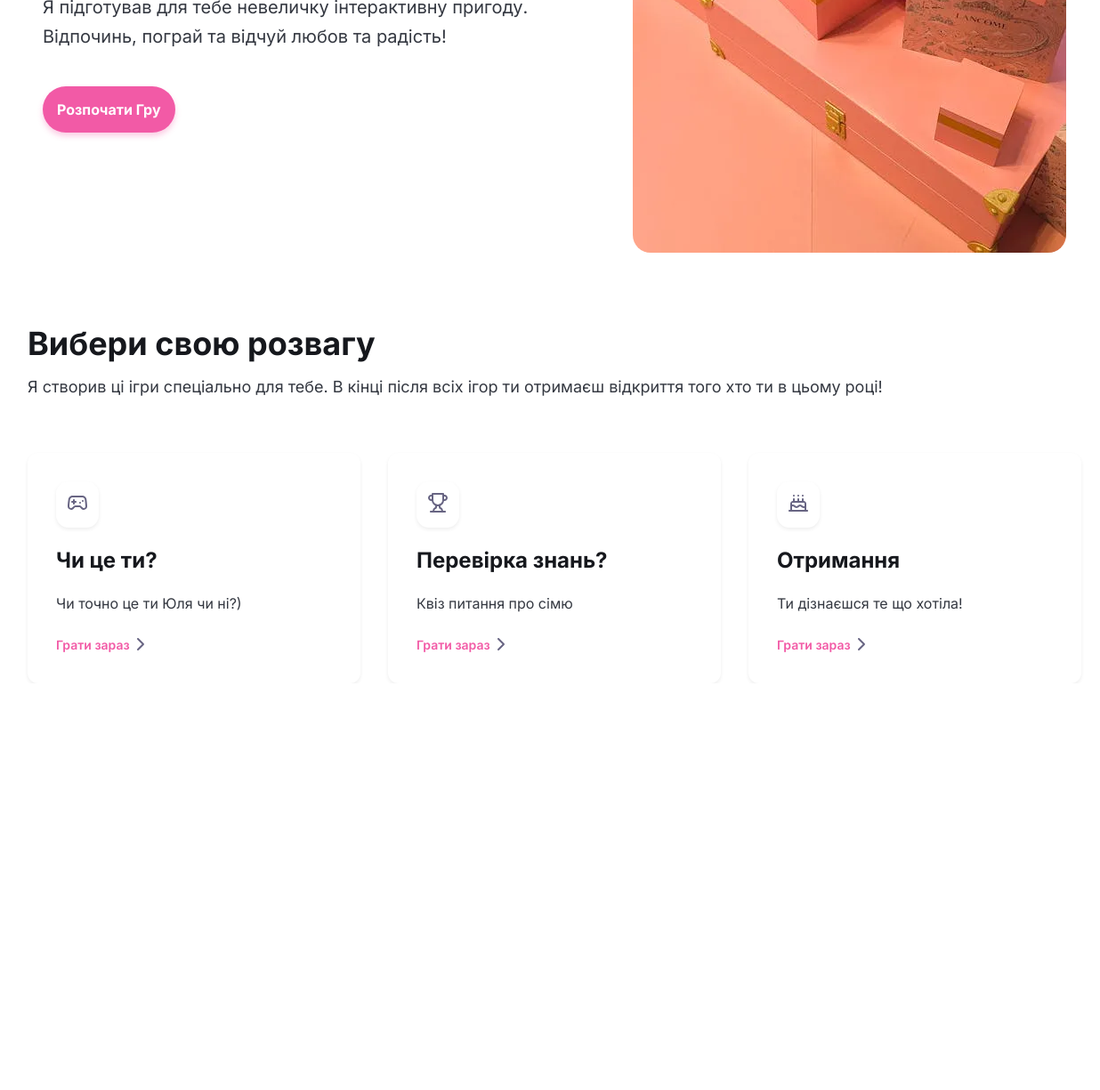
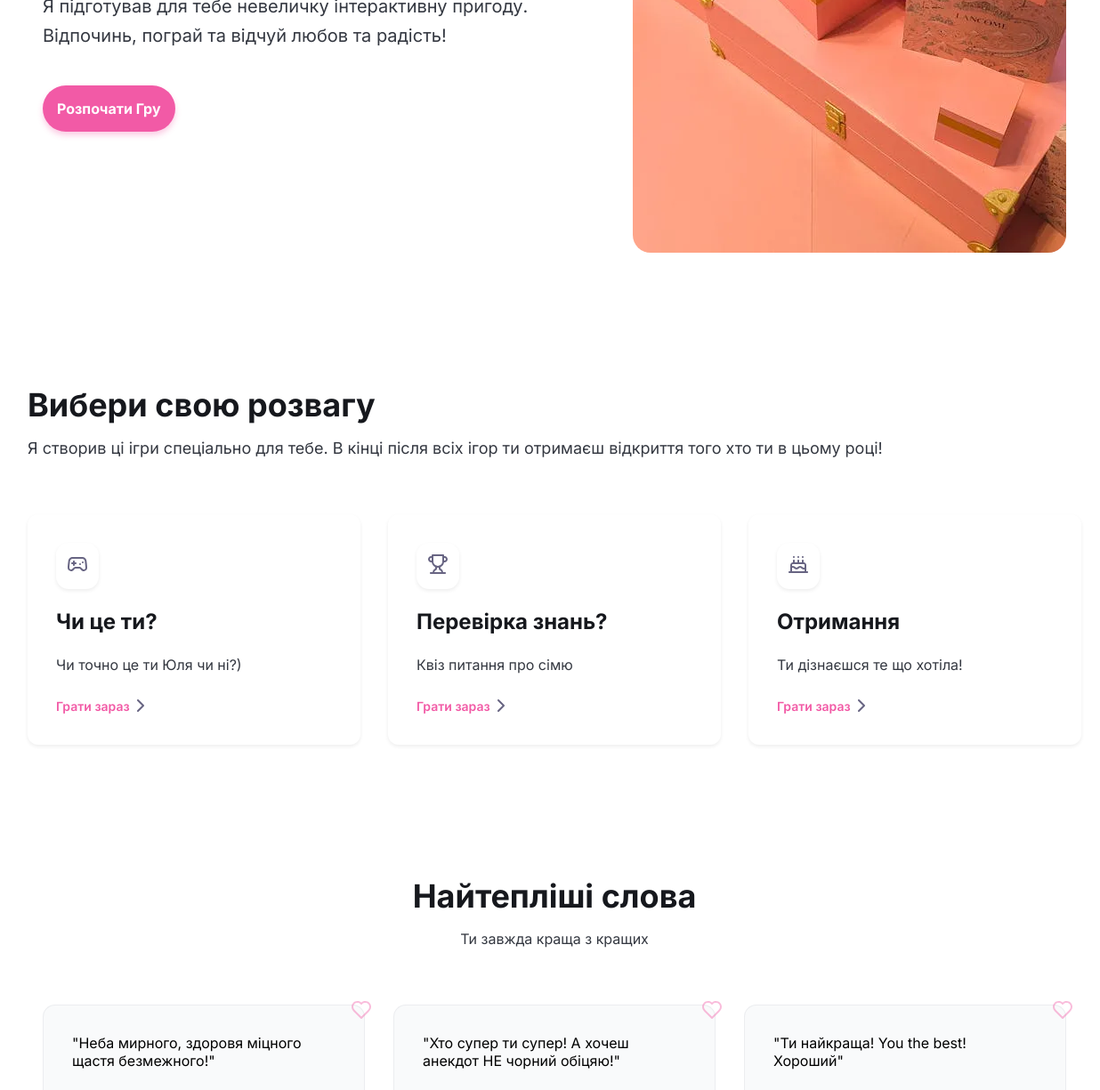
Before and after one commit to HARTEM818/BEST_DAY_FOR_ONE_GOOD_PEOPLE, a React (Vite) app: page / in a window 1536 px wide. Shown: the part 478-1703 px from the top of the page at 89% size, without its empty margins (145-1381 px from the left). Before the commit the page ends 1246 px from the top, so only its background shows below. Built offline with nearby package versions, Linux system fonts and the light colour scheme.

Commit message:
Великий апдейт повна зроблена хомка і початок робити з сторінками квестів 4 березня

```diff
--- a/package.json
+++ b/package.json
@@ -12,7 +12,8 @@
   "dependencies": {
     "react": "^19.2.0",
     "react-dom": "^19.2.0",
-    "react-router": "^7.13.1"
+    "react-router": "^7.13.1",
+    "react-router-dom": "^7.13.1"
   },
   "devDependencies": {
     "@eslint/js": "^9.39.1",
--- a/src/app/App.tsx
+++ b/src/app/App.tsx
@@ -1,16 +1,19 @@
 import "./App.css";
-import Header from "../header/Header";
-import Hero from "../hero/Hero";
-import Game from "../game/Game";
+
+
+import { Route, Routes } from "react-router-dom";
+import Game1 from "../pages/Game1";
+import Home from "../pages/Home";
 export default function App() {
   return (
     <>
-      <Header />
+    <Routes>
+      <Route path="/" element={<Home/>}/>
+      <Route path="/game1" element={<Game1/>}/>
 
-      <main>
-        <Hero />
-        <Game/>
-      </main>
+    </Routes>
+
+
     </>
   );
 }
--- a/src/game/Game.css
+++ b/src/game/Game.css
@@ -1,7 +1,10 @@
+.game {
+  margin-top: 90px;
+}
+
 .game__container {
   max-width: 302px;
   margin: 0 auto;
-  margin-top: 80px;
 }
 
 .game__title {
@@ -56,6 +59,9 @@
 }
 
 @media (min-width: 1440px) {
+  .game{
+    margin-top: 149px;
+  }
   .game__container {
     max-width: 1184px;
   }
@@ -99,6 +105,6 @@
     box-shadow:
       0px 2px 4px #00000012,
       0px 0px 0px #171a1f00;
-      padding: 12px;
+    padding: 12px;
   }
 }
--- a/src/game/Game.tsx
+++ b/src/game/Game.tsx
@@ -4,10 +4,12 @@ import Arrow from "../img/arrow.svg";
 import GamePad from "../img/game-pad.svg";
 import Trophy from "../img/trophy.svg";
 import Cake from "../img/cake.svg";
+
+import { Link } from "react-router-dom";
 export default function Game() {
   return (
     <>
-      <section className="game">
+      <section id="game" className="game">
         <Container className="game__container">
           <Container>
             <h2 className="game__title">Вибери свою розвагу</h2>
@@ -24,10 +26,10 @@ export default function Game() {
               <Container className="game__list-wrapper">
                 <h3 className="game__list-title">Чи це ти?</h3>
                 <p className="game__list-text">Чи точно це ти Юля чи ні?)</p>
-                <a href="" className="game__list-link">
+                <Link to="/game1" className="game__list-link">
                   Грати зараз
                   <img src={Arrow} alt="" />
-                </a>
+                </Link>
               </Container>
             </li>
             <li className="game__list-item">
@@ -37,10 +39,10 @@ export default function Game() {
               <Container className="game__list-wrapper">
                 <h3 className="game__list-title">Перевірка знань?</h3>
                 <p className="game__list-text">Квіз питання про сімю</p>
-                <a href="" className="game__list-link">
+                <Link to="" className="game__list-link">
                   Грати зараз
                   <img src={Arrow} alt="" />
-                </a>
+                </Link>
               </Container>
             </li>
             <li className="game__list-item">
@@ -50,10 +52,10 @@ export default function Game() {
               <Container className="game__list-wrapper">
                 <h3 className="game__list-title">Отримання</h3>
                 <p className="game__list-text">Ти дізнаєшся те що хотіла!</p>
-                <a href="" className="game__list-link">
+                <Link to="" className="game__list-link">
                   Грати зараз
                   <img src={Arrow} alt="" />
-                </a>
+                </Link>
               </Container>
             </li>
           </ul>
--- a/src/hero/Hero.css
+++ b/src/hero/Hero.css
@@ -1,17 +1,14 @@
+.hero {
+  margin-top: 112px;
+}
+
 .hero__container {
   max-width: 302px;
   margin: 0 auto;
   height: 100%;
-  margin-top: 112px;
 }
 .hero__main-img {
   display: none;
-}
-.hero__content {
-  display: flex;
-  flex-direction: column;
-  justify-content: center;
-  gap: 32px;
 }
 
 .hero__title {
@@ -24,6 +21,7 @@
   font-size: 14px;
   font-weight: 400;
   color: #343841ff;
+  margin-top: 4px;
 }
 .hero__start-btn {
   padding: 16px;
@@ -36,6 +34,7 @@
   background: #f25aa6ff;
   border-radius: 9999px;
   border: none;
+  margin-top: 32px;
 }
 
 @media (min-width: 1440px) {
@@ -48,9 +47,12 @@
     display: block;
   }
   .hero__content {
-    gap: 39px;
+    display: flex;
+    flex-direction: column;
+    justify-content: center;
+    align-items: flex-start;
   }
-  .hero__content-text{
+  .hero__content-text {
     display: flex;
     flex-direction: column;
     gap: 24px;
@@ -62,8 +64,12 @@
   .hero__text {
     font-size: 20px;
     line-height: 33px;
+    margin-top: 23px;
   }
-  .hero__main-img{
+  .hero__main-img {
     border-radius: 20px;
   }
+  .hero__start-btn {
+    margin-top: 39px;
+  }
 }
--- a/src/hero/Hero.tsx
+++ b/src/hero/Hero.tsx
@@ -7,18 +7,17 @@ export default function Hero() {
       <section className="hero">
         <Container className="hero__container">
           <Container className="hero__content">
-            <Container className="hero__content-text">
+
               <h1 className="hero__title">З Днем народження, Зірко! 🥳</h1>
               <p className="hero__text">
                 Я підготував для тебе невеличку інтерактивну пригоду. Відпочинь,
                 пограй та відчуй любов та радість!
               </p>
-            </Container>
-            <Container>
-              <button className="hero__start-btn">
-                <a href="#game">Розпочати Гру</a>
-              </button>
-            </Container>
+
+
+            <button className="hero__start-btn">
+              <a href="#game">Розпочати Гру</a>
+            </button>
           </Container>
           <img className="hero__main-img" src={blocksImg} alt="" />
         </Container>
--- a/src/main.tsx
+++ b/src/main.tsx
@@ -1,11 +1,8 @@
-import { StrictMode } from "react";
 import { createRoot } from "react-dom/client";
 import App from "./app/App.tsx";
 import { BrowserRouter } from "react-router";
 createRoot(document.getElementById("root")!).render(
-  <StrictMode>
-    <BrowserRouter>
-      <App />
-    </BrowserRouter>
-  </StrictMode>,
+  <BrowserRouter>
+    <App />
+  </BrowserRouter>,
 );
--- /dev/null
+++ b/src/pages/Game1.tsx
@@ -0,0 +1,7 @@
+export default function Game1() {
+  return (
+    <>
+      <p>game1</p>
+    </>
+  );
+}
--- /dev/null
+++ b/src/pages/Home.tsx
@@ -0,0 +1,18 @@
+import Header from "../header/Header";
+import Hero from "../hero/Hero";
+import Game from "../game/Game";
+import Wish from "../wish/Wish";
+
+export default function Home() {
+  return (
+    <>
+      <Header />
+
+      <main>
+        <Hero />
+        <Game />
+        <Wish />
+      </main>
+    </>
+  );
+}
--- /dev/null
+++ b/src/wish/Wish.css
@@ -0,0 +1,96 @@
+.wish {
+  margin-top: 74px;
+}
+
+.wish__container {
+  max-width: 302px;
+  margin: 0 auto;
+}
+.wish__wrapper-title {
+  display: flex;
+  flex-direction: column;
+  align-items: center;
+  gap: 8px;
+  h2 {
+    font-size: 24px;
+    font-weight: 700;
+    color: #16181dff;
+  }
+  p {
+    font-size: 16px;
+    font-weight: 400;
+    color: #343841ff;
+  }
+}
+.wish__list {
+  margin-top: 32px;
+  display: flex;
+  flex-direction: column;
+  gap: 16px;
+}
+
+.wish__list-item {
+  position: relative;
+  background: #f9fafbff;
+  border-radius: 14px;
+  border: 1px solid #e0e2e680;
+  padding: 32px;
+  h3 {
+    font-size: 16px;
+    font-weight: 700;
+    color: #16181dff;
+    margin-top: 24px;
+  }
+  p{
+    font-size: 12px;
+
+  }
+}
+
+.wish__list-item::before {
+  content: url("../img/lucide-Heart-Outlined.svg");
+  position: absolute;
+  top: -7px;
+  left: 285px;
+  opacity: 0.4;
+}
+
+@media (min-width: 1440px) {
+  .wish {
+    margin-top: 148px;
+  }
+
+  .wish__container {
+    max-width: 1150px;
+  }
+  .wish__wrapper-title {
+    gap: 16px;
+    h2 {
+      font-size: 36px;
+    }
+    p {
+      font-size: 16px;
+    }
+  }
+  .wish__list {
+    margin-top: 64px;
+    flex-direction: row;
+    gap: 32px;
+  }
+  .wish__list-item {
+    flex: 1;
+    h3 {
+      margin-top: 30px;
+    }
+    p{
+        font-size: 16px;
+    }
+  }
+  .wish__list-item::before {
+    content: url("../img/lucide-Heart-Outlined.svg");
+
+
+    left: 345px;
+
+  }
+}
--- /dev/null
+++ b/src/wish/Wish.tsx
@@ -0,0 +1,33 @@
+import "./Wish.css";
+import Container from "../hoc/Container";
+export default function Wish() {
+  return (
+    <>
+      <section className="wish" id="wish">
+        <Container className="wish__container">
+          <Container className="wish__wrapper-title">
+            <h2>Найтепліші слова</h2>
+            <p>Ти завжда краща з кращих</p>
+          </Container>
+          <ul className="wish__list">
+            <li className="wish__list-item">
+              <p>"Неба мирного, здоровя міцного щастя безмежного!"</p>
+
+              <h3>Мама</h3>
+            </li>
+            <li className="wish__list-item">
+              <p>"Хто супер ти супер! А хочеш анекдот НЕ чорний обіцяю!"</p>
+
+              <h3>Артем</h3>
+            </li>
+            <li className="wish__list-item">
+              <p>"Ти найкраща! You the best! Хороший"</p>
+
+              <h3>Саша</h3>
+            </li>
+          </ul>
+        </Container>
+      </section>
+    </>
+  );
+}
```
Also changed, not shown: src/img/lucide-Heart-Outlined.svg (added), 1 other file (tests, documents, lock files or other folders).
